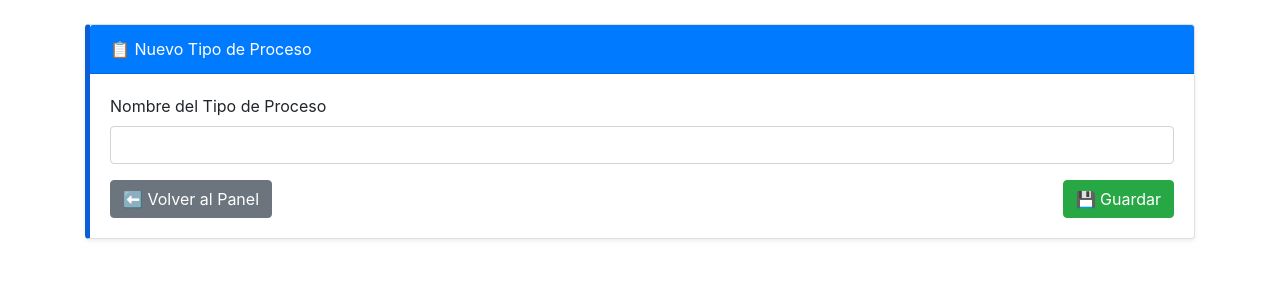
After one commit to faustofi1262/sicop, a Flask app: page /tipo_procesos/nuevo in a window 1280 px wide. The commit adds this page. Shown: the top 300 px of the page. Run offline with Flask 3, Linux system fonts and the light colour scheme; the visitor is signed in with stand-in values (Sample User, id 1); some libraries are stand-ins or nearby versions.

Commit message:
Agrega CRUD de unidades y tipos de proceso

```diff
--- a/app/routes.py
+++ b/app/routes.py
@@ -2627,3 +2627,205 @@ def unidades_eliminar(id):
         conn.close()
 
     return redirect(url_for("main.unidades_listar"))
+# =========================
+# LISTAR TIPOS DE PROCESO
+# =========================
+@main.route("/tipo_procesos")
+@login_required()
+def tipo_procesos_listar():
+    conn = get_connection()
+    cur = conn.cursor()
+
+    cur.execute("""
+        SELECT id, nombre_proceso
+        FROM tipo_procesos
+        ORDER BY nombre_proceso
+    """)
+
+    tipos = cur.fetchall()
+
+    cur.close()
+    conn.close()
+
+    return render_template(
+        "catalogos/tipo_procesos_list.html",
+        tipos=tipos
+    )
+
+
+# =========================
+# NUEVO TIPO DE PROCESO
+# =========================
+@main.route("/tipo_procesos/nuevo")
+@login_required()
+def tipo_procesos_nuevo():
+    return render_template(
+        "catalogos/tipo_procesos_form.html",
+        tipo=None
+    )
+
+
+# =========================
+# GUARDAR TIPO DE PROCESO
+# =========================
+@main.route("/tipo_procesos/guardar", methods=["POST"])
+@login_required()
+def tipo_procesos_guardar():
+
+    nombre_proceso = request.form.get("nombre_proceso")
+
+    conn = get_connection()
+    cur = conn.cursor()
+
+    try:
+
+        cur.execute("""
+            INSERT INTO tipo_procesos (
+                nombre_proceso
+            )
+            VALUES (%s)
+        """, (nombre_proceso,))
+
+        conn.commit()
+
+        flash(
+            "✅ Tipo de proceso registrado correctamente",
+            "success"
+        )
+
+    except Exception as e:
+
+        conn.rollback()
+
+        flash(
+            f"❌ Error: {e}",
+            "danger"
+        )
+
+    finally:
+
+        cur.close()
+        conn.close()
+
+    return redirect(
+        url_for("main.tipo_procesos_listar")
+    )
+
+
+# =========================
+# EDITAR TIPO DE PROCESO
+# =========================
+@main.route("/tipo_procesos/editar/<int:id>")
+@login_required()
+def tipo_procesos_editar(id):
+
+    conn = get_connection()
+    cur = conn.cursor()
+
+    cur.execute("""
+        SELECT id, nombre_proceso
+        FROM tipo_procesos
+        WHERE id = %s
+    """, (id,))
+
+    tipo = cur.fetchone()
+
+    cur.close()
+    conn.close()
+
+    return render_template(
+        "catalogos/tipo_procesos_form.html",
+        tipo=tipo
+    )
+
+
+# =========================
+# ACTUALIZAR TIPO DE PROCESO
+# =========================
+@main.route("/tipo_procesos/actualizar/<int:id>", methods=["POST"])
+@login_required()
+def tipo_procesos_actualizar(id):
+
+    nombre_proceso = request.form.get("nombre_proceso")
+
+    conn = get_connection()
+    cur = conn.cursor()
+
+    try:
+
+        cur.execute("""
+            UPDATE tipo_procesos
+            SET nombre_proceso = %s
+            WHERE id = %s
+        """, (
+            nombre_proceso,
+            id
+        ))
+
+        conn.commit()
+
+        flash(
+            "✅ Tipo de proceso actualizado correctamente",
+            "success"
+        )
+
+    except Exception as e:
+
+        conn.rollback()
+
+        flash(
+            f"❌ Error: {e}",
+            "danger"
+        )
+
+    finally:
+
+        cur.close()
+        conn.close()
+
+    return redirect(
+        url_for("main.tipo_procesos_listar")
+    )
+
+
+# =========================
+# ELIMINAR TIPO DE PROCESO
+# =========================
+@main.route("/tipo_procesos/eliminar/<int:id>")
+@login_required()
+def tipo_procesos_eliminar(id):
+
+    conn = get_connection()
+    cur = conn.cursor()
+
+    try:
+
+        cur.execute("""
+            DELETE FROM tipo_procesos
+            WHERE id = %s
+        """, (id,))
+
+        conn.commit()
+
+        flash(
+            "✅ Tipo de proceso eliminado correctamente",
+            "success"
+        )
+
+    except Exception as e:
+
+        conn.rollback()
+
+        flash(
+            f"❌ Error: {e}",
+            "danger"
+        )
+
+    finally:
+
+        cur.close()
+        conn.close()
+
+    return redirect(
+        url_for("main.tipo_procesos_listar")
+    )
--- a/app/templates/admin_dashboard.html
+++ b/app/templates/admin_dashboard.html
@@ -44,7 +44,10 @@
             class="btn btn-warning btn-block">
             <strong>🧾 Ingresar Orden de Compra</strong>
         </a>
-        <a href="/admin/tipo_procesos"class="btn btn-primary btn-lg w-100 mb-2"style="background-color:#8E44AD; border:none;">Ingresar Tipo de proceso</a>
+        <a href="{{ url_for('main.tipo_procesos_listar') }}"
+         class="btn btn-lg btn-block btn-dark">
+            📋 Ingresar Tipo de proceso
+        </a>
         <a href="/admin/tipo_regimen"class="btn btn-primary btn-lg w-100 mb-2"style="background-color:#D35400; border:none;">Ingresar Tipo de Regimen</a>
         <a href="#" class="btn btn-info btn-block">📄 Crear Pliegos</a>
         <a href="{{ url_for('main.seguimiento_contratos') }}"
--- /dev/null
+++ b/app/templates/catalogos/tipo_procesos_form.html
@@ -0,0 +1,49 @@
+{% extends "base.html" %}
+
+{% block content %}
+
+<div class="container mt-4">
+
+    <div class="card shadow-sm">
+
+        <div class="card-header bg-primary text-white">
+            {% if tipo %}
+                ✏️ Editar Tipo de Proceso
+            {% else %}
+                📋 Nuevo Tipo de Proceso
+            {% endif %}
+        </div>
+
+        <div class="card-body">
+
+            <form method="POST"
+                  action="{% if tipo %}{{ url_for('main.tipo_procesos_actualizar', id=tipo[0]) }}{% else %}{{ url_for('main.tipo_procesos_guardar') }}{% endif %}">
+
+                <div class="mb-3">
+                    <label class="form-label">Nombre del Tipo de Proceso</label>
+
+                    <input type="text"
+                           name="nombre_proceso"
+                           class="form-control"
+                           required
+                           value="{{ tipo[1] if tipo else '' }}">
+                </div>
+
+                <div class="d-flex justify-content-between">
+                    <a href="/admin" class="btn btn-secondary">
+                        ⬅ Volver al Panel
+                    </a>
+
+                    <button type="submit" class="btn btn-success">
+                        💾 Guardar
+                    </button>
+                </div>
+
+            </form>
+
+        </div>
+    </div>
+
+</div>
+
+{% endblock %}
```
Also changed, not shown: app/templates/catalogos/tipo_procesos_list.html (added, +60 -0 lines), app/templates/catalogos/unidades_form.html (+20 -14 lines).
